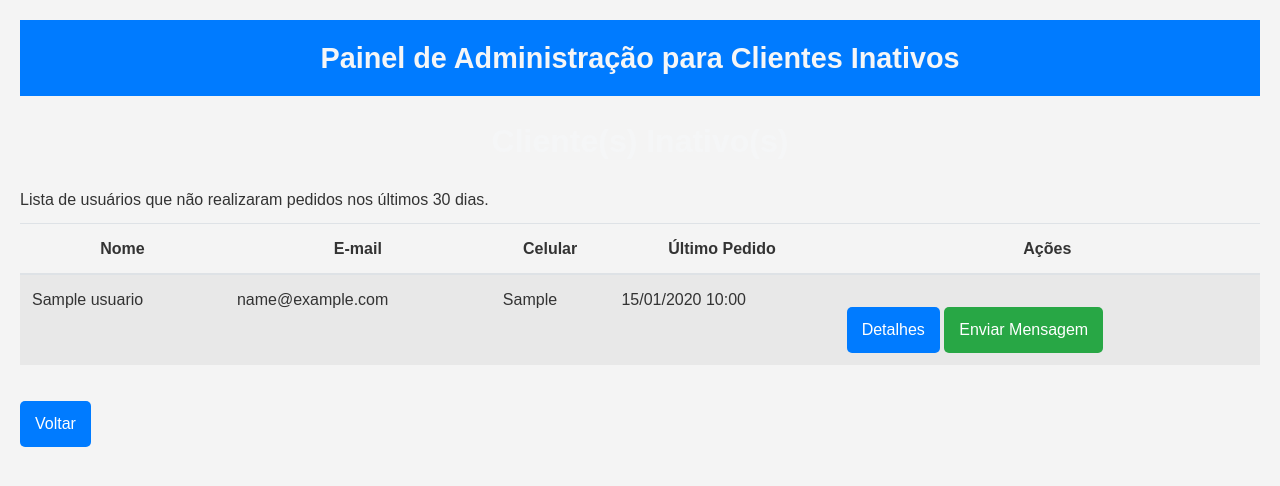
After one commit to Ademir-Costa/Frango, a Flask app: page /admin/usuarios_inativos in a window 1280 px wide. The commit adds this page. Shown: the top 486 px of the page. Run offline with Flask 3, Linux system fonts and the light colour scheme; a user stored in the database is signed in; tables that the repository leaves empty hold one stand-in row (values such as "Sample post").

Commit message:
Criado lista de clientes sem pedido a mais de 15 dias com liberação de envio de mensagem pelo whatsapp

```diff
--- a/app.py
+++ b/app.py
@@ -136,7 +136,7 @@ def index():
 def pedidos():
     # Verifica se o usuário é administrador
     if not current_user.is_admin:
-        flash('Acesso negado. Você não é um administrador.', 'erro')
+
         return redirect(url_for('index'))
 
     # Buscar apenas os pedidos que não estão entregues ou retirados
@@ -153,7 +153,7 @@ def pedidos():
 @login_required
 def atualizar_produto(produto_id):
     if not current_user.is_admin:  # Verifica se o usuário é administrador
-        flash('Acesso negado. Você não é um administrador.', 'erro')
+        #flash('Acesso negado. Você não é um administrador.', 'erro')
         return redirect(url_for('index'))
 
     produto = Produto.query.get_or_404(produto_id)  # Busca o produto pelo ID
@@ -164,7 +164,7 @@ def atualizar_produto(produto_id):
         produto.estoque = int(request.form.get('estoque'))
         produto.data_atualizacao = datetime.utcnow()  # Adiciona a data de atualização
         db.session.commit()
-        flash('Produto atualizado com sucesso!', 'sucesso')
+        #flash('Produto atualizado com sucesso!', 'sucesso')
     except Exception as e:
         db.session.rollback()
         flash(f'Erro ao atualizar o produto: {str(e)}', 'erro')
@@ -273,7 +273,7 @@ def cadastro():
         db.session.commit()
 
         # Mensagem de sucesso
-        flash('Cadastro realizado com sucesso!', 'sucesso')
+        #flash('Cadastro realizado com sucesso!', 'sucesso')
         return redirect(url_for('login'))
 
     # Passa o número de usuários cadastrados para o template
@@ -284,7 +284,7 @@ def cadastro():
 @login_required
 def editar_usuario(user_id):
     if not current_user.is_admin:
-        flash('Acesso negado. Você não é um administrador.', 'erro')
+       # flash('Acesso negado. Você não é um administrador.', 'erro')
         return redirect(url_for('index'))
 
     usuario = Usuario.query.get_or_404(user_id)
@@ -304,7 +304,7 @@ def editar_usuario(user_id):
 
         # Salva as alterações no banco de dados
         db.session.commit()
-        flash(f'Dados do usuário {usuario.nome} atualizados com sucesso!', 'sucesso')
+        #flash(f'Dados do usuário {usuario.nome} atualizados com sucesso!', 'sucesso')
         return redirect(url_for('admin_usuarios'))
 
     return render_template('editar_usuario.html', usuario=usuario)
@@ -313,7 +313,7 @@ def editar_usuario(user_id):
 @login_required
 def excluir_usuario(user_id):
     if not current_user.is_admin:
-        flash('Acesso negado. Você não é um administrador.', 'erro')
+       # flash('Acesso negado. Você não é um administrador.', 'erro')
         return redirect(url_for('index'))
 
     usuario = Usuario.query.get_or_404(user_id)
@@ -322,7 +322,7 @@ def excluir_usuario(user_id):
     db.session.delete(usuario)
     db.session.commit()
 
-    flash(f'Usuário {usuario.nome} excluído com sucesso!', 'sucesso')
+  #  flash(f'Usuário {usuario.nome} excluído com sucesso!', 'sucesso')
     return redirect(url_for('admin_usuarios'))
 
 @app.route('/cadastro_admin', methods=['GET', 'POST'])
@@ -399,10 +399,10 @@ def recuperar_senha():
             msg.body = f'Para redefinir sua senha, clique no link: {url_for("redefinir_senha", token=token, _external=True)}'
             mail.send(msg)
 
-            flash('Um e-mail com instruções foi enviado para você.', 'sucesso')
+          #  flash('Um e-mail com instruções foi enviado para você.', 'sucesso')
             return redirect(url_for('login'))
 
-        flash('E-mail não encontrado.', 'erro')
+        #flash('E-mail não encontrado.', 'erro')
         return redirect(url_for('recuperar_senha'))
 
     return render_template('recuperar_senha.html')
@@ -471,7 +471,7 @@ def remover_admin(user_id):
 @login_required
 def atualizar_status(pedido_id, status):
     if not current_user.is_admin:
-        flash('Acesso negado!', 'erro')
+       # flash('Acesso negado!', 'erro')
         return redirect(url_for('index'))
 
     pedido = Pedido.query.get(pedido_id)
@@ -495,7 +495,7 @@ def acompanhamento():
         .first()
     )
     if not pedido:
-        flash('Nenhum pedido encontrado.', 'erro')
+      #  flash('Nenhum pedido encontrado.', 'erro')
         return redirect(url_for('index'))
     return render_template('acompanhamento.html', pedido=pedido)
 
@@ -515,7 +515,7 @@ def carrinho():
 
             # Validação inicial
             if not local_retirada or not data_retirada_str:
-                flash('Preencha todos os campos obrigatórios.', 'erro')
+            #    flash('Preencha todos os campos obrigatórios.', 'erro')
                 return redirect(url_for('carrinho'))
 
             data_retirada = datetime.strptime(data_retirada_str, '%Y-%m-%dT%H:%M')
@@ -753,7 +753,7 @@ def obter_entregas_retiradas(pedidos):
 @login_required
 def graficos():
     if not current_user.is_admin:
-        flash('Acesso negado. Você não é um administrador.', 'erro')
+      #  flash('Acesso negado. Você não é um administrador.', 'erro')
         return redirect(url_for('index'))
     return render_template('api_graficos.html')
 
@@ -763,7 +763,7 @@ def graficos():
 @login_required
 def admin_produtos():
     if not current_user.is_admin:
-        flash('Acesso negado. Você não é um administrador.', 'erro')
+    #    flash('Acesso negado. Você não é um administrador.', 'erro')
         return redirect(url_for('index'))
 
     if request.method == 'POST':
@@ -791,7 +791,7 @@ def admin_produtos():
             produto.estoque += estoque  # Soma ao estoque existente
             produto.foto = foto or produto.foto  # Mantém a foto anterior se nenhuma nova for enviada
             db.session.commit()
-            flash('Estoque atualizado com sucesso!', 'sucesso')
+          #  flash('Estoque atualizado com sucesso!', 'sucesso')
         else:  # Cadastra um novo produto
             novo_produto = Produto(
                 nome=nome,
@@ -802,7 +802,7 @@ def admin_produtos():
             )
             db.session.add(novo_produto)
             db.session.commit()
-            flash('Produto cadastrado com sucesso!', 'sucesso')
+         #   flash('Produto cadastrado com sucesso!', 'sucesso')
 
         return redirect(url_for('admin_produtos'))
 
@@ -822,23 +822,69 @@ def base_admin():
 @login_required
 def admin_usuarios():
     if not current_user.is_admin:
-        flash('Acesso negado. Você não é um administrador.', 'erro')
+    #    flash('Acesso negado. Você não é um administrador.', 'erro')
         return redirect(url_for('index'))
 
     usuarios = Usuario.query.all()  # Recupera todos os usuários
     return render_template('admin_usuarios.html', usuarios=usuarios)
 
+@app.route('/admin/detalhes_admin')
+@login_required
+def detalhes_admin():
+    if not current_user.is_admin:
+    #    flash('Acesso negado. Você não é um administrador.', 'erro')
+        return redirect(url_for('index'))
+
+    # Recupera o último pedido do administrador logado
+    ultimo_pedido = (
+        Pedido.query
+        .filter_by(usuario_id=current_user.id)
+        .order_by(Pedido.data_pedido.desc())
+        .first()
+    )
+
+    # Calcula a diferença de dias desde o último pedido
+    if current_user.ultimo_pedido:
+        diferenca = datetime.utcnow() - current_user.ultimo_pedido
+        dias_sem_pedido = diferenca.days
+    else:
+        dias_sem_pedido = None
+
+    # Detalhes do último pedido (se existir)
+    itens_pedido = []
+    forma_entrega = None
+    if ultimo_pedido:
+        itens_pedido = ultimo_pedido.itens  # Itens do último pedido
+        forma_entrega = "Entrega na Residência" if ultimo_pedido.local_retirada == "Entrega na Residencia" else "Retirada"
+
+    # Passa os dados para o template
+    return render_template(
+        'detalhes_admin.html',
+        usuario=current_user,
+        dias_sem_pedido=dias_sem_pedido,
+        ultimo_pedido=ultimo_pedido,
+        itens_pedido=itens_pedido,
+        forma_entrega=forma_entrega
+    )
 
 
 @app.route('/admin/detalhes_usuario/<int:user_id>')
 @login_required
 def detalhes_usuario(user_id):
     if not current_user.is_admin:
-        flash('Acesso negado. Você não é um administrador.', 'erro')
+    #    flash('Acesso negado. Você não é um administrador.', 'erro')
         return redirect(url_for('index'))
 
     # Recupera o usuário pelo ID
     usuario = Usuario.query.get_or_404(user_id)
+
+    # Recupera o último pedido do usuário
+    ultimo_pedido = (
+        Pedido.query
+        .filter_by(usuario_id=usuario.id)
+        .order_by(Pedido.data_pedido.desc())
+        .first()
+    )
 
     # Calcula a diferença de dias desde o último pedido
     if usuario.ultimo_pedido:
@@ -847,18 +893,52 @@ def detalhes_usuario(user_id):
     else:
         dias_sem_pedido = None
 
+    # Define a forma de entrega (se houver um último pedido)
+    forma_entrega = "Entrega na Residência" if ultimo_pedido and ultimo_pedido.local_retirada == "Entrega na Residencia" else "Retirada"
+
+    # Recupera os itens do último pedido (se houver)
+    itens_pedido = ultimo_pedido.itens if ultimo_pedido else []
+
     # Passa os dados para o template
-    return render_template('detalhes_usuario.html',
-                           usuario=usuario,
-                           dias_sem_pedido=dias_sem_pedido)
+    return render_template(
+        'detalhes_usuario.html',
+        usuario=usuario,
+        ultimo_pedido=ultimo_pedido,
+        dias_sem_pedido=dias_sem_pedido,
+        forma_entrega=forma_entrega,
+        itens_pedido=itens_pedido
+    )
 
+@app.route('/admin/usuarios_inativos')
+@login_required
+def usuarios_inativos():
+    if not current_user.is_admin:
+    #    flash('Acesso negado. Você não é um administrador.', 'erro')
+        return redirect(url_for('index'))
+
+    # Calcula a data limite (30 dias atrás)
+    data_limite = datetime.utcnow() - timedelta(days=15)
+
+    # Consulta os usuários que não realizaram pedidos nos últimos 30 dias
+    usuarios_inativos = (
+        Usuario.query
+        .outerjoin(Pedido, Usuario.id == Pedido.usuario_id)  # Junção com a tabela de pedidos
+        .filter(
+            (Pedido.data_pedido == None) | (Pedido.data_pedido < data_limite)  # Sem pedidos ou último pedido > 30 dias
+        )
+        .distinct()  # Remove duplicatas
+        .all()
+    )
+
+    # Passa os dados para o template
+    return render_template('usuarios_inativos.html', usuarios=usuarios_inativos)
 
 # Cria o banco de dados e as tabelas
 with app.app_context():
     db.create_all()
 
 if __name__ == '__main__':
-   #app.run(debug=True)
+  # app.run(debug=True)
 
     port = int(os.environ.get("PORT", 8080))
     app.run(host="0.0.0.0", port=port)
--- a/templates/admin_dashboard.html
+++ b/templates/admin_dashboard.html
@@ -58,7 +58,7 @@
                         </li>
                         <li class="nav-item">
                             <a class="nav-link {% if request.endpoint == 'pedidos' %}active{% endif %}" href="{{ url_for('pedidos') }}">
-                                <i class="bi bi-list-check"></i> Pedidos
+                                <i class="bi bi-list-check"></i> Consultar Pedidos
                             </a>
                         </li>
 
@@ -69,8 +69,8 @@
                     </li>
 
                     <li class="nav-item">
-                        <a class="nav-link {% if request.endpoint == 'admin_dashboard' %}active{% endif %}" href="{{ url_for('admin_dashboard') }}">
-                            <i class="bi bi-person-plus"></i> Cadastro
+                        <a class="nav-link {% if request.endpoint == 'usuarios_inativos' %}active{% endif %}" href="{{ url_for('usuarios_inativos') }}">
+                            <i class="bi bi-person-plus"></i> Clientes Inativos
                         </a>
                     </li>
 
--- /dev/null
+++ b/templates/usuarios_inativos.html
@@ -0,0 +1,237 @@
+<!DOCTYPE html>
+<html lang="pt-br">
+<head>
+    <meta charset="UTF-8">
+    <meta name="viewport" content="width=device-width, initial-scale=1.0">
+    <title>Administração</title>
+
+</head>
+<style>
+    /* Reset básico */
+    * {
+        margin: 0;
+        padding: 0;
+        box-sizing: border-box;
+    }
+
+    body {
+        font-family: Arial, sans-serif;
+        background-color: #f4f4f4;
+        color: #333;
+        line-height: 1.6;
+        padding: 20px;
+    }
+
+    header {
+        background-color: #007bff;
+        color: white;
+        padding: 15px 0;
+        text-align: center;
+        margin-bottom: 20px;
+    }
+
+    header h1 {
+        font-size: 1.8rem;
+        margin: 0;
+    }
+
+    main {
+        max-width: 800px;
+        margin: 0 auto;
+        background-color: white;
+        padding: 20px;
+        border-radius: 8px;
+        box-shadow: 0 4px 6px rgba(0, 0, 0, 0.1);
+    }
+
+    h1 {
+        font-size: 2rem;
+        color:hsl(210, 11.10%, 96.50%);
+        text-align: center;
+        margin-bottom: 20px;
+    }
+
+    h2 {
+        font-size: 1.5rem;
+        color: #333;
+        margin-bottom: 15px;
+    }
+
+    p {
+        font-size: 1rem;
+        margin-bottom: 10px;
+    }
+
+    strong {
+        color: #007bff;
+    }
+
+    ul {
+        list-style-type: none;
+        padding: 0;
+    }
+
+    li {
+        background-color: #f9f9f9;
+        margin-bottom: 10px;
+        padding: 10px;
+        border-radius: 5px;
+        border: 1px solid #ddd;
+    }
+
+    a {
+        display: inline-block;
+        margin-top: 20px;
+        padding: 10px 15px;
+        background-color: #007bff;
+        color: white;
+        text-decoration: none;
+        border-radius: 5px;
+        transition: background-color 0.3s ease;
+    }
+
+    a:hover {
+        background-color: #0056b3;
+    }
+
+    /* Botões */
+    .btn-primary {
+        background-color: #007bff;
+        color: white;
+        border: none;
+        padding: 10px 15px;
+        border-radius: 5px;
+        cursor: pointer;
+        transition: background-color 0.3s ease;
+    }
+
+    .btn-primary:hover {
+        background-color: #0056b3;
+    }
+
+    .btn-danger {
+        background-color: #dc3545;
+        color: white;
+        border: none;
+        padding: 10px 15px;
+        border-radius: 5px;
+        cursor: pointer;
+        transition: background-color 0.3s ease;
+    }
+
+    .btn-danger:hover {
+        background-color: #c82333;
+    }
+
+    .btn-success {
+        background-color: #28a745;
+        color: white;
+        border: none;
+        padding: 10px 15px;
+        border-radius: 5px;
+        cursor: pointer;
+        transition: background-color 0.3s ease;
+    }
+
+    .btn-success:hover {
+        background-color: #218838;
+    }
+
+    /* Tabelas */
+    .table {
+        width: 100%;
+        margin-bottom: 1rem;
+        border-collapse: collapse;
+    }
+
+    .table th,
+    .table td {
+        padding: 0.75rem;
+        vertical-align: top;
+        border-top: 1px solid #dee2e6;
+    }
+
+    .table thead th {
+        vertical-align: bottom;
+        border-bottom: 2px solid #dee2e6;
+    }
+
+    .table-striped tbody tr:nth-of-type(odd) {
+        background-color: rgba(0, 0, 0, 0.05);
+    }
+
+    /* Responsividade */
+    @media (max-width: 768px) {
+        main {
+            padding: 15px;
+        }
+
+        h1 {
+            font-size: 1.5rem;
+        }
+
+        h2 {
+            font-size: 1.2rem;
+        }
+
+        p {
+            font-size: 0.9rem;
+        }
+    }
+
+</style>
+<body>
+    <header>
+        <h1>Painel de Administração para Clientes Inativos</h1>
+    </header>
+
+{% block content %}
+<h1>Cliente(s) Inativo(s)</h1>
+<p>Lista de usuários que não realizaram pedidos nos últimos 30 dias.</p>
+
+<!-- Tabela de Usuários -->
+<table class="table table-striped">
+    <thead>
+        <tr>
+            <th>Nome</th>
+            <th>E-mail</th>
+            <th>Celular</th>
+            <th>Último Pedido</th>
+            <th>Ações</th>
+        </tr>
+    </thead>
+    <tbody>
+        {% for usuario in usuarios %}
+        <tr>
+            <td>{{ usuario.nome }}</td>
+            <td>{{ usuario.email }}</td>
+            <td>{{ usuario.celular }}</td>
+            <td>
+                {% if usuario.ultimo_pedido %}
+                    {{ usuario.ultimo_pedido.strftime('%d/%m/%Y %H:%M') }}
+                {% else %}
+                    Nenhum pedido registrado
+                {% endif %}
+            </td>
+            <td>
+                <!-- Botão de Detalhes -->
+                <a href="{{ url_for('detalhes_usuario', user_id=usuario.id) }}" class="btn btn-info btn-sm">Detalhes</a>
+
+                <!-- Link para WhatsApp -->
+                {% if usuario.celular %}
+                    {% set whatsapp_message = "Olá " ~ usuario.nome ~ ", estamos sentindo sua falta em fazer seu pedido! Seu último pedido foi em " ~ (usuario.ultimo_pedido.strftime('%d/%m/%Y') if usuario.ultimo_pedido else 'não registrado') ~ ". Venha nos visitar novamente!" %}
+                    <a href="https://wa.me/+55{{ usuario.celular|replace('-', '')|replace(' ', '') }}?text={{ whatsapp_message|urlencode }}" target="_blank" class="btn btn-success btn-sm">
+                        Enviar Mensagem
+                    </a>
+                {% else %}
+                    <span class="btn btn-secondary btn-sm disabled">Sem Celular</span>
+                {% endif %}
+            </td>
+        </tr>
+        {% endfor %}
+    </tbody>
+</table>
+
+<!-- Botão de Voltar -->
+<a href="{{ url_for('admin_usuarios') }}" class="btn btn-secondary">Voltar</a>
+{% endblock %}
```
Also changed, not shown: static/styles.css (+54 -2 lines), templates/base_admin.html (+10 -2 lines), templates/detalhes_admin.html (added, +43 -0 lines).
